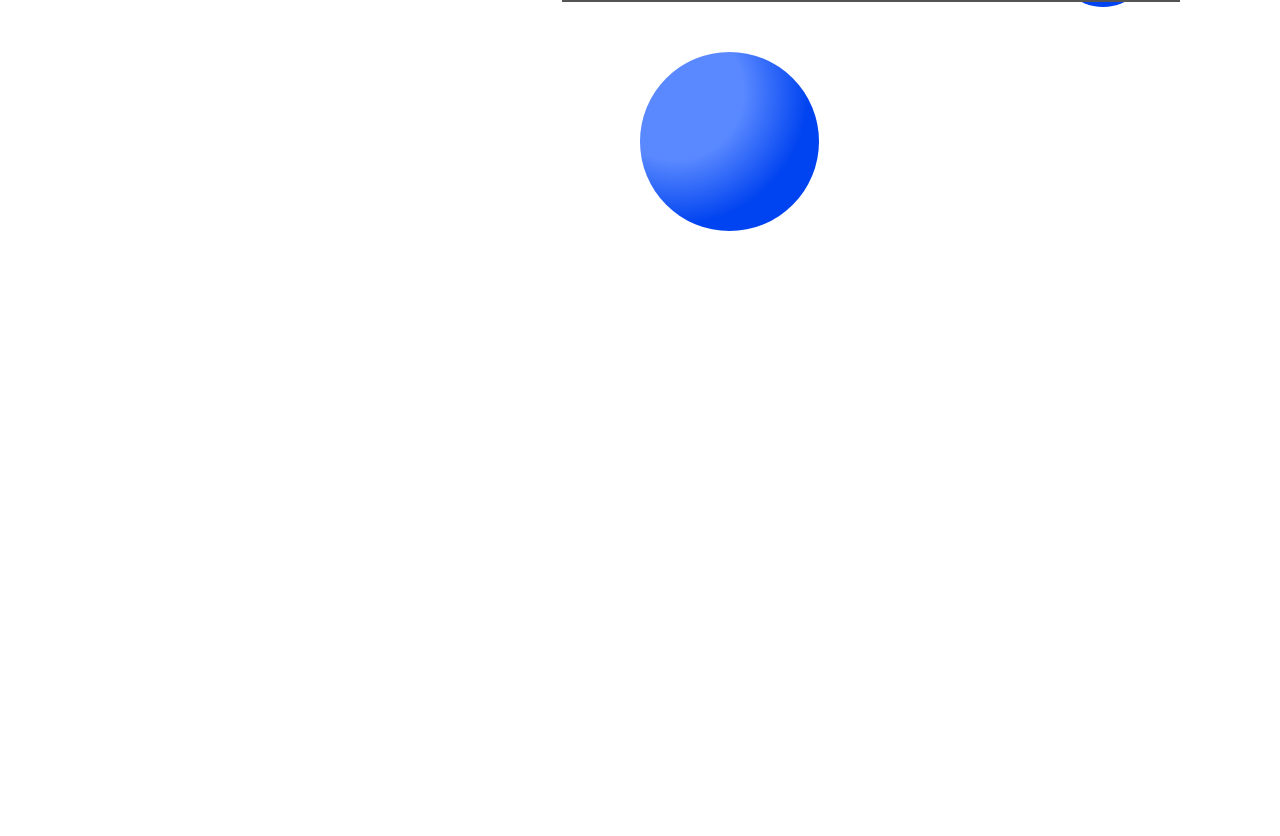
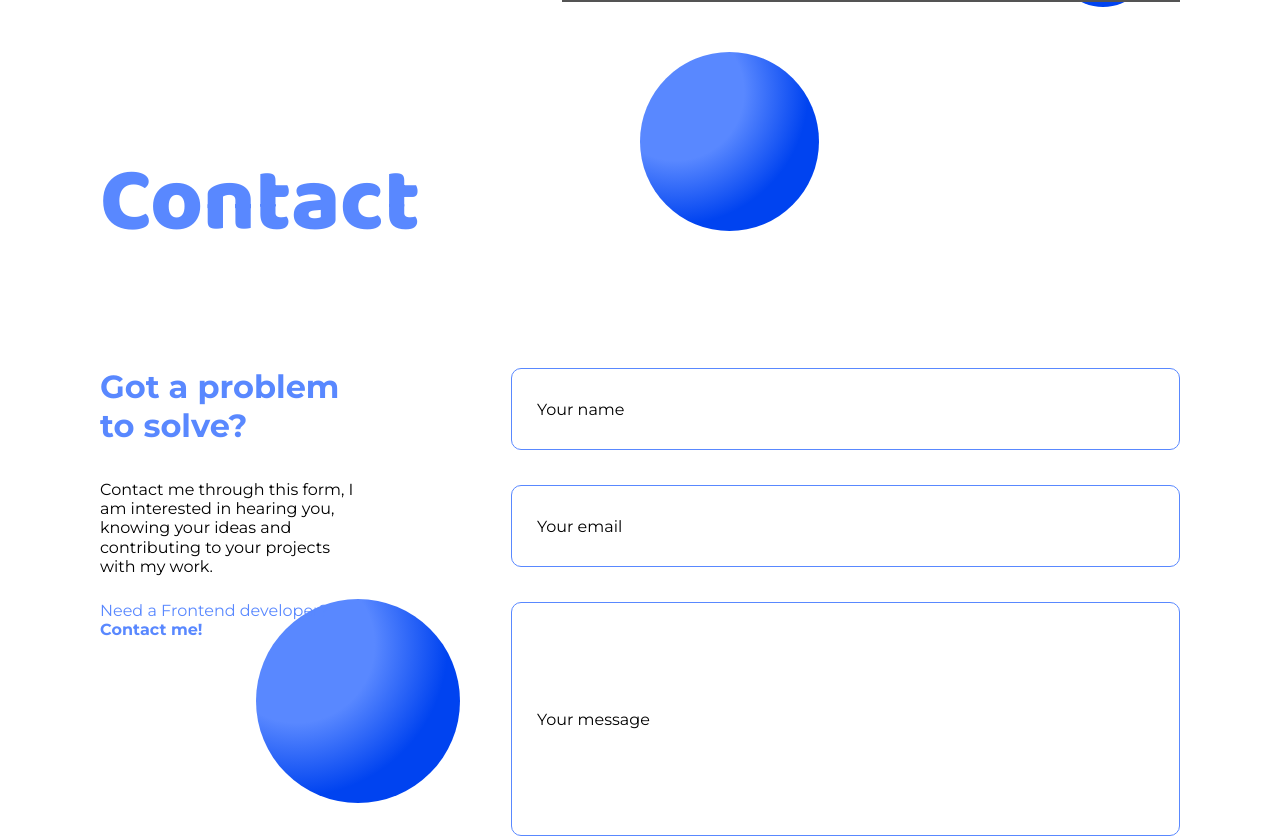
Before and after one commit to matthiasmulzet/Portfolio, an Angular app: page / in a window 1280 px wide. Shown: the part 5018-5854 px from the top of the page. Before the commit the page ends 5249 px from the top, so only its background shows below. Built offline with nearby package versions, Linux system fonts and the light colour scheme.

Commit message:
generatet contact and contact-form component, started design

```diff
--- a/src/app/app.module.ts
+++ b/src/app/app.module.ts
@@ -9,6 +9,8 @@ import { IntroductionComponent } from './introduction/introduction.component';
 import { WholePageComponent } from './whole-page/whole-page.component';
 import { SkillsSetComponent } from './skills-set/skills-set.component';
 import { MyWorkComponent } from './my-work/my-work.component';
+import { ContactComponent } from './contact/contact.component';
+import { ContactFormComponent } from './contact-form/contact-form.component';
 
 @NgModule({
   declarations: [
@@ -18,7 +20,9 @@ import { MyWorkComponent } from './my-work/my-work.component';
     IntroductionComponent,
     WholePageComponent,
     SkillsSetComponent,
-    MyWorkComponent
+    MyWorkComponent,
+    ContactComponent,
+    ContactFormComponent
   ],
   imports: [
     BrowserModule,
--- /dev/null
+++ b/src/app/contact-form/contact-form.component.html
@@ -0,0 +1,5 @@
+<form action="">
+    <input class="little-input" type="text" name="" id="" placeholder="Your name">
+    <input class="little-input" type="text" name="" id="" placeholder="Your email">
+    <input class="big-input" type="text" name="" id="" placeholder="Your message">
+</form>
--- /dev/null
+++ b/src/app/contact-form/contact-form.component.scss
@@ -0,0 +1,33 @@
+form {
+    display: flex;
+    flex-direction: column;
+    gap: 35px;
+}
+
+
+input {
+    padding: 15px 25px;
+    width: 617px;
+    background: #FFFFFF;
+    border: 1px solid #5988FF;
+    border-radius: 10px;
+    font-family: 'Montserrat';
+    font-style: normal;
+    font-weight: 400;
+    font-size: 16px;
+    line-height: 120%;
+}
+
+.little-input {
+    height: 50px;
+}
+
+.big-input {
+    display: flex;
+    align-items: flex-start;
+    height: 202px;
+}
+
+::placeholder {
+    color: #000000;
+}
--- /dev/null
+++ b/src/app/contact/contact.component.html
@@ -0,0 +1,18 @@
+<div class="contact-container">
+    <span class="contact-headline">Contact</span>
+    <div class="span-description-and-form-container">
+        <div class="contact-me-span-container">
+            <span class="problem-to-solve-question">Got a problem to solve?</span>
+            <span class="why-should-text">Contact me through this form, I am
+                interested in hearing you, knowing your ideas and contributing to your
+                projects with my work.</span>
+            <span class="need-developer-question">Need a Frontend developer? <b>Contact me!</b></span>
+        </div>
+
+        <div class="contact-form">
+            <app-contact-form></app-contact-form>
+        </div>
+    </div>
+
+    <div class="blue-ball first-bigger-ball"></div>
+</div>
--- /dev/null
+++ b/src/app/contact/contact.component.scss
@@ -0,0 +1,74 @@
+.contact-container {
+    position: relative;
+    height: 100%;
+    width: 100%;
+
+    .contact-headline {
+        font-family: 'Baloo 2';
+        font-style: normal;
+        font-weight: 800;
+        font-size: 90px;
+        line-height: 120%;
+        text-align: center;
+        color: #5988FF;
+        margin-bottom: 85px;
+        margin-left: 100px;
+    }
+
+    .span-description-and-form-container {
+        display: flex;
+        justify-content: center;
+        align-items: flex-start;
+        gap: 150px;
+        margin-left: 100px;
+        margin-right: 100px;
+        margin-top: 111px;
+        height: max-content;
+
+
+        .contact-me-span-container {
+            display: flex;
+            flex-direction: column;
+        }
+
+        .problem-to-solve-question {
+            font-family: 'Montserrat';
+            font-style: normal;
+            font-weight: 700;
+            font-size: 32px;
+            line-height: 120%;
+            color: #5988FF;
+            margin-bottom: 35px;
+        }
+
+        .why-should-text {
+            font-family: 'Montserrat';
+            font-style: normal;
+            font-weight: 400;
+            font-size: 16px;
+            line-height: 120%;
+            color: #000000;
+            max-width: 473px;
+            margin-bottom: 25px;
+        }
+
+        .need-developer-question {
+            max-width: 473px;
+            font-family: 'Montserrat';
+            font-style: normal;
+            font-weight: 400;
+            font-size: 16px;
+            line-height: 120%;
+            color: #5988FF;
+        }
+    }
+
+
+
+    .first-bigger-ball {
+        width: 204px;
+        height: 204px;
+        left: 20%;
+        top: 450px;
+    }
+}
--- a/src/app/my-work/my-work.component.scss
+++ b/src/app/my-work/my-work.component.scss
@@ -106,14 +106,6 @@
         }
     }
 
-
-    .blue-ball {
-        position: absolute;
-        border-radius: 100%;
-        z-index: -1;
-        background: radial-gradient(74.22% 74.22% at 19.79% 22.42%, #5988FF 6.25%, #5988FF 51.56%, #0043F0 100%);
-    }
-
     .first-ball {
         width: 108.75px;
         height: 108.75px;
--- a/src/app/whole-page/whole-page.component.html
+++ b/src/app/whole-page/whole-page.component.html
@@ -4,4 +4,5 @@
     <app-introduction></app-introduction>
     <app-skills-set></app-skills-set>
     <app-my-work></app-my-work>
+    <app-contact></app-contact>
 </div>
--- a/src/styles.scss
+++ b/src/styles.scss
@@ -1,6 +1,13 @@
 body {
     margin: 0;
-    overflow-x: hidden;
+    // overflow-x: hidden;
+}
+
+.blue-ball {
+    position: absolute;
+    border-radius: 100%;
+    z-index: -1;
+    background: radial-gradient(74.22% 74.22% at 19.79% 22.42%, #5988FF 6.25%, #5988FF 51.56%, #0043F0 100%);
 }
 
 
```
Also changed, not shown: src/app/contact-form/contact-form.component.ts (added, +10 -0 lines), src/app/contact/contact.component.ts (added, +10 -0 lines), 2 other files (tests, documents, lock files or other folders).
